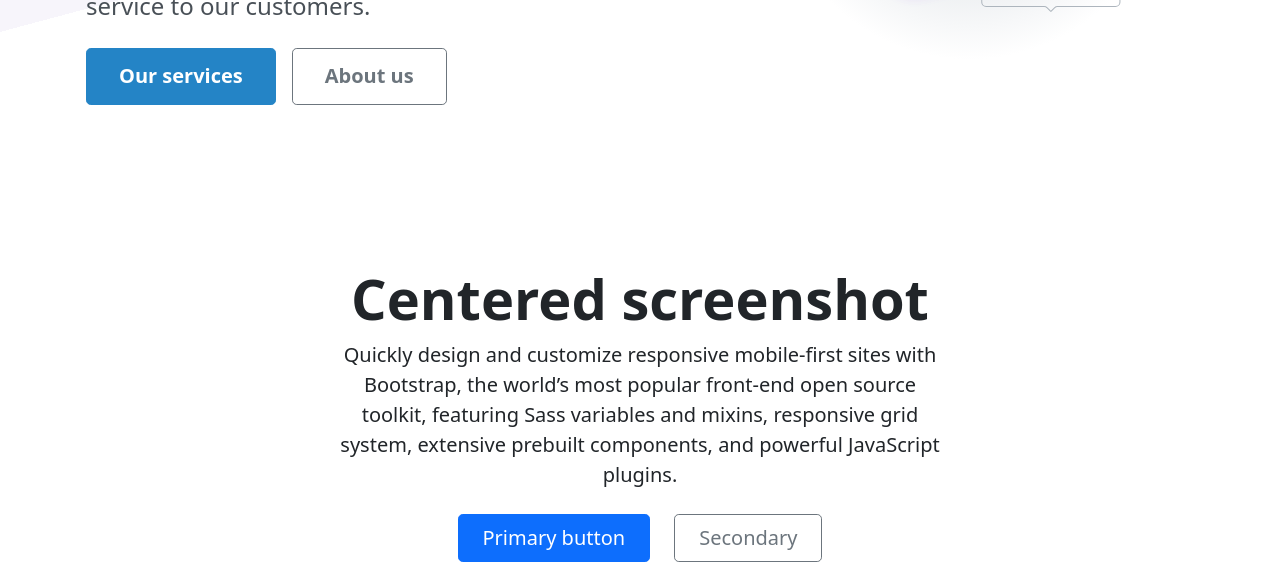
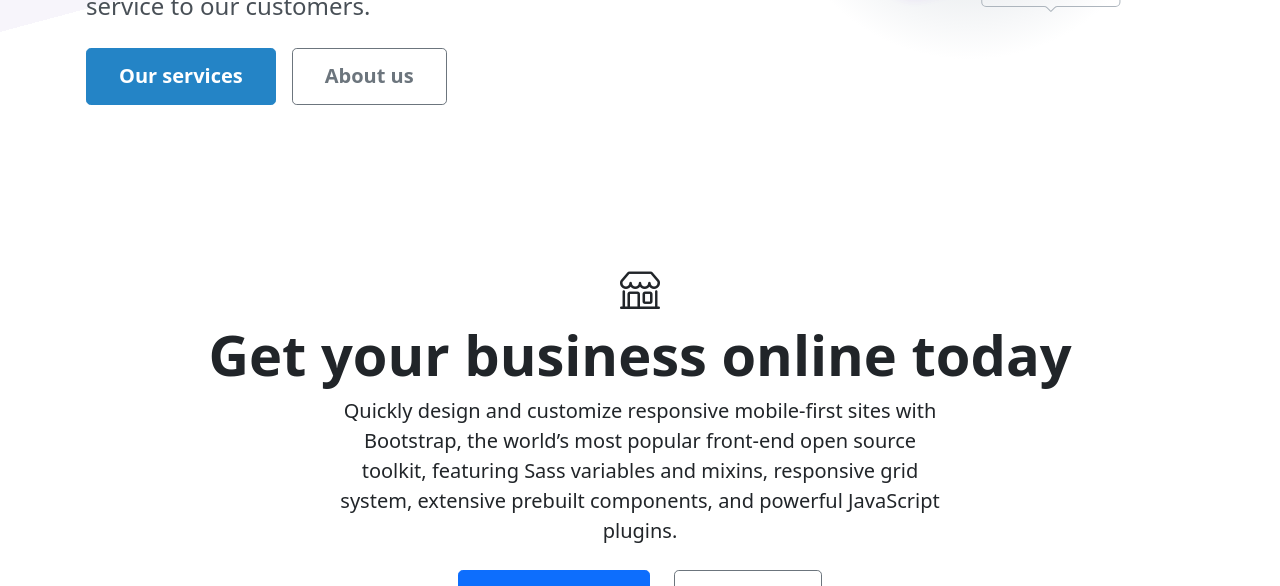
Before and after one commit to uslayer/uslayer.github.io, a Jekyll site: the page built from index.html, in a window 1280 px wide and 900 px high, scrolled down 530 px, cut to the strip 0-586 px from the top of the window. Built offline with Jekyll 4.4.1, drawn with Linux system fonts in a browser that asks for light colours; the list of posts is cut into pages by our own code.

Commit message:
Update index.html

```diff
--- a/index.html
+++ b/index.html
@@ -38,7 +38,8 @@ image: assets/images/blog/press-cover.jpg
 ================================================== -->
 
 <div class="px-4 pt-5 my-5 text-center border-bottom">
-    <h2 class="display-4 fw-bold">Centered screenshot</h2>
+  <h1><i class="bi bi-shop"></i></h1>
+    <h2 class="display-4 fw-bold">Get your business online today</h2>
     <div class="col-lg-6 mx-auto">
       <p class="lead mb-4">Quickly design and customize responsive mobile-first sites with Bootstrap, the world’s most popular front-end open source toolkit, featuring Sass variables and mixins, responsive grid system, extensive prebuilt components, and powerful JavaScript plugins.</p>
       <div class="d-grid gap-2 d-sm-flex justify-content-sm-center mb-5">
```
